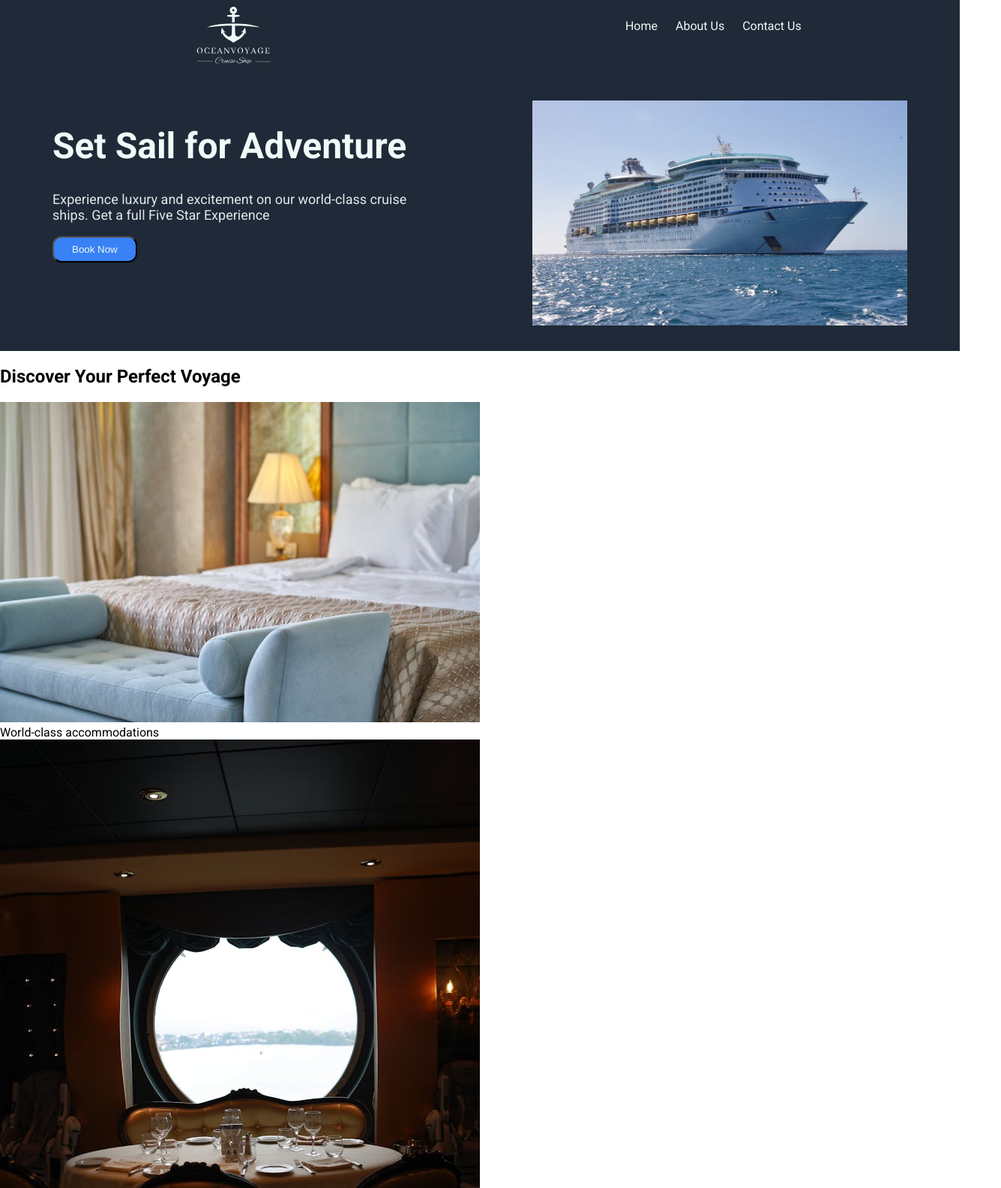
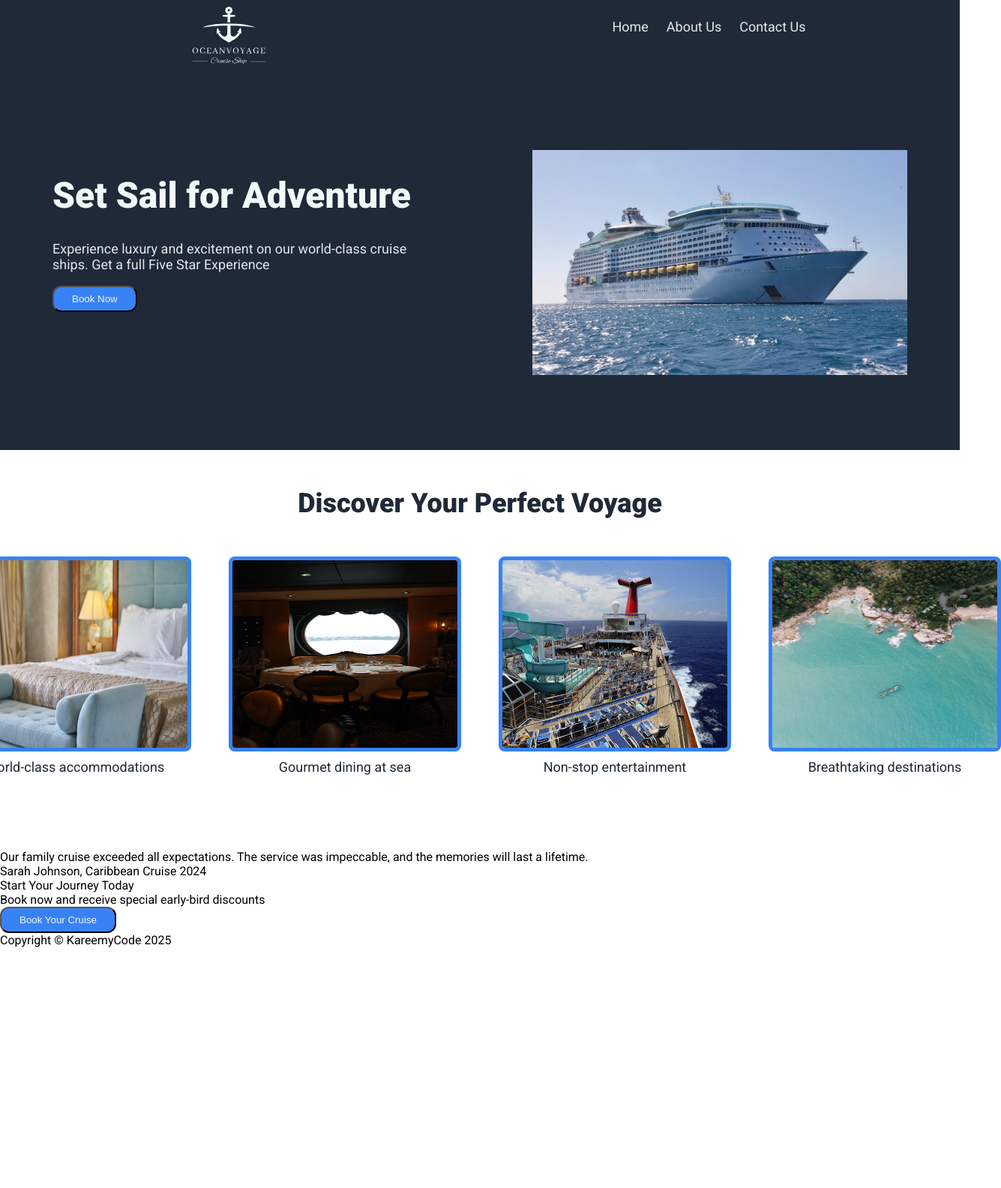
Before and after one commit to kareemycode/landing-page, a plain HTML site: page index.html in a window 1280 px wide. Shown: the top 1584 px of the page at 75% size, 1335 px wide, since content can reach past the window. After the commit the page ends 1263 px from the top, so only its background shows below. Drawn offline with Linux system fonts and the light colour scheme.

Commit message:
Finished styling information section

```diff
--- a/index.html
+++ b/index.html
@@ -33,22 +33,22 @@
         <div class="container">
             <div class="card">
                 <img src="./img/shiproom.jpg" alt="ship accommodations">
-                <div>World-class accommodations</div>
+                <div class="text">World-class accommodations</div>
             </div>
 
             <div class="card">
                 <img src="./img/fancydining.jpg" alt="ship dining table">
-                <div>Gourmet dining at sea</div>
+                <div class="text">Gourmet dining at sea</div>
             </div>
 
             <div class="card">
                 <img src="./img/shipdeck.jpg" alt="ship deck">
-                <div>Non-stop entertainment</div>
+                <div class="text">Non-stop entertainment</div>
             </div>
 
             <div class="card">
                 <img src="./img/destination.jpg" alt="destination">
-                <div>Breathtaking destinations</div>
+                <div class="text">Breathtaking destinations</div>
             </div>
 
         </div>
--- a/styles.css
+++ b/styles.css
@@ -15,7 +15,7 @@ button{
     background-color: #1F2937;
     display: flex;
     justify-content: space-around;
-    padding-bottom: 34px;
+    padding-bottom: 100px;
 }
 .header ul{
     display: flex;
@@ -27,8 +27,9 @@ button{
 }
 
 .header a{
-    color: #f0faf8;
+    color: #e5e7eb;
     text-decoration: none;
+    font-size: 18px;
 }
 .logo{
     width: 200px;
@@ -39,12 +40,13 @@ button{
     background-color: #1F2937;
     display: flex;
     justify-content: space-around;
-    padding-bottom: 34px;
+    padding-bottom: 100px;
 }
 
 .hero h1{
     color: #f0faf8;
     font-size: 48px;
+    font-weight: 900;
 }
 
 .hero p{
@@ -57,3 +59,43 @@ button{
     width: 500px;
     height: 300px;
 }
+
+
+.information{
+    display: flex;
+    flex-direction: column;
+    justify-content: center;
+    align-items: center;
+    margin-bottom: 100px;
+}
+
+.information h2{
+    font-size: 36px;
+    color: #1F2937;
+    font-weight: 900;
+    margin: 50px;
+}
+
+.container{
+    display: flex;
+    gap: 50px;
+}
+
+.card{
+    display: flex;
+    flex-direction: column;
+    align-items: center;
+    gap: 10px;
+}
+
+.card img{
+    width: 300px;
+    height: 250px;
+    border: 5px solid #3882f6;
+    border-radius: 8px;
+}
+
+.card .text{
+    font-size: 18px;
+    color: #1F2937;
+}
```
